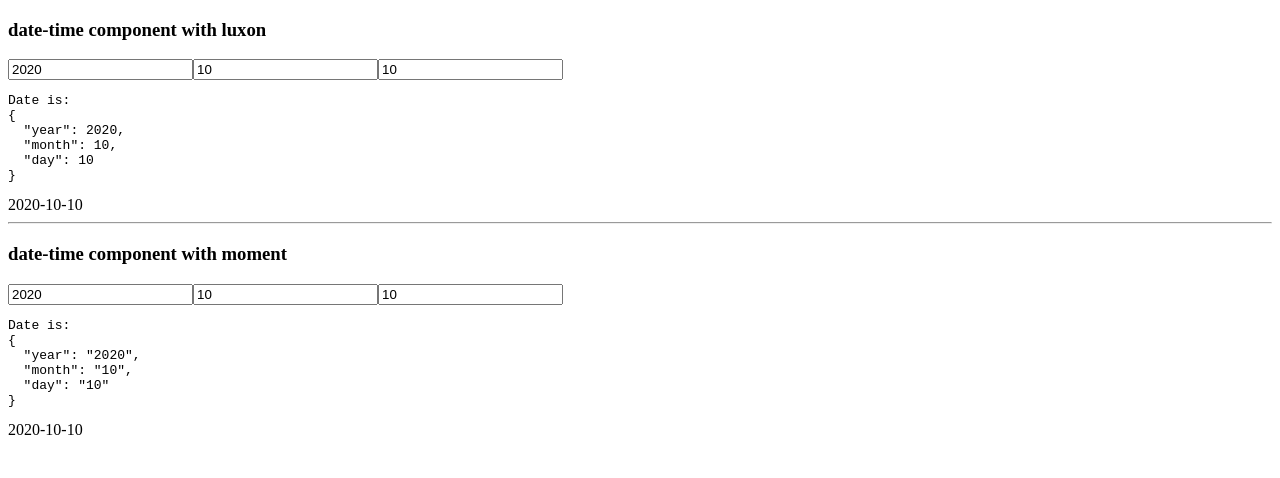
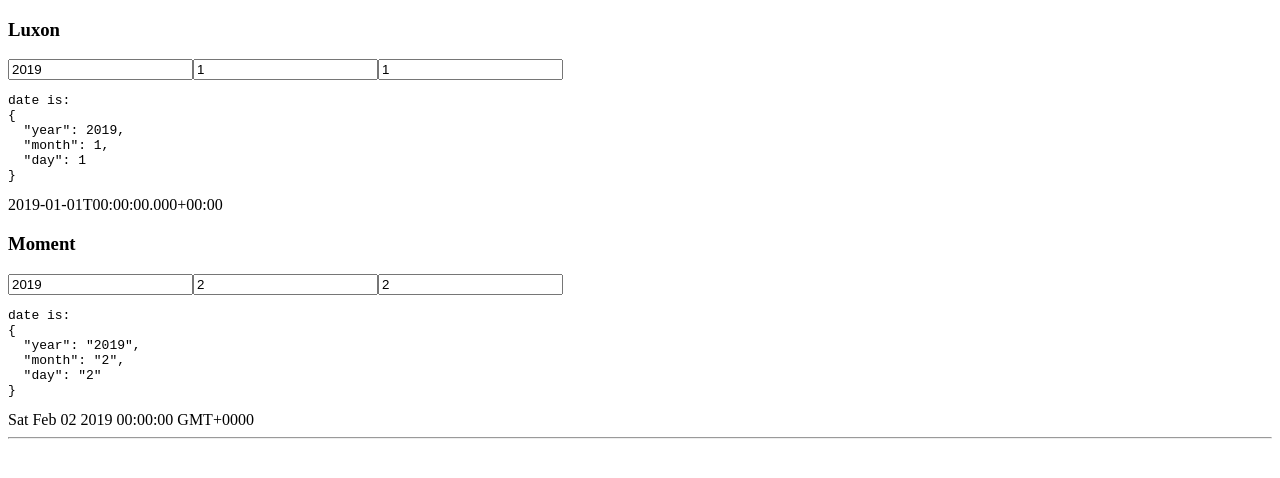
Before and after one commit to lmiller1990/design-pattenrns-for-vuejs, a Vue app: page / in a window 1280 px wide. Shown: the top 478 px of the page. Built offline with nearby package versions, Linux system fonts and the light colour scheme.

Commit message:
finish v-model article

```diff
--- a/examples/App.vue
+++ b/examples/App.vue
@@ -1,38 +1,34 @@
 <template>
-  <h3>date-time component with luxon</h3>
+  <h3>Luxon</h3>
   <date-time
     v-model="dateLuxon"
+    :deserialize="deserialize"
     :serialize="serialize"
-    :deserialize="deserialize"
   />
-  {{ dateLuxon.toFormat('yyyy-MM-dd') }}
+  {{ dateLuxon }}
 
-  <hr />
-
-  <h3>date-time component with moment</h3>
+  <h3>Moment</h3>
   <date-time
     v-model="dateMoment"
+    :deserialize="deserializeMoment"
     :serialize="serializeMoment"
-    :deserialize="deserializeMoment"
   />
-
-    <div v-if="dateMoment.format">
-      {{ dateMoment.format('YYYY-MM-DD') }}
-    </div>
-
+  {{ dateMoment }}
+  <hr />
 </template>
 
 <script>
-import { ref, watch  } from 'vue'
-import dateTime from './date-time.vue'
+import { ref } from 'vue'
 import { DateTime } from 'luxon'
 import moment from 'moment'
+import dateTime from './date-time.vue'
 
 export function serializeMoment(value) {
+  console.log(value)
   const toString = `${value.year}-${value.month.padStart(2, '0')}-${value.day.padStart(2, '0')}`
-  const ser = moment(toString, 'YYYY-MM-DD', true)
-  if (ser.isValid()) {
-    return ser
+  const toObject = moment(toString, 'YYYY-MM-DD', true)
+  if (toObject.isValid()) {
+    return toObject
   }
   return value
 }
@@ -59,6 +55,15 @@
 }
 
 function serialize(value) {
+  try {
+    const obj = DateTime.fromObject(value)
+    if (obj.invalid) {
+      return
+    }
+  } catch {
+    return
+  }
+
   return DateTime.fromObject(value)
 }
 
@@ -66,16 +71,20 @@
   components: { dateTime },
 
   setup() {
-    const dateLuxon = ref(DateTime.local())
-    const dateMoment = ref(moment())
+    const dateLuxon = ref(DateTime.fromObject({
+      year: '2019',
+      month: '01',
+      day: '01',
+    }))
+    const dateMoment = ref(moment('2019-02-02', 'YYYY-MM-DD'))
 
     return {
       dateLuxon,
       serialize,
       deserialize,
       dateMoment,
-      deserializeMoment,
-      serializeMoment
+      serializeMoment,
+      deserializeMoment
     }
   }
 }
--- a/examples/date-time.vue
+++ b/examples/date-time.vue
@@ -1,9 +1,9 @@
 <template>
-  <input v-model="date.year" @input="handle" />
-  <input v-model="date.month" @input="handle" />
-  <input v-model="date.day" @input="handle" />
+  <input :value="date.year" @input="update($event, 'year')" />
+  <input :value="date.month" @input="update($event, 'month')" />
+  <input :value="date.day" @input="update($event, 'day')" />
 <pre>
-Date is:
+date is:
 {{ date }}
 </pre>
 </template>
@@ -29,18 +29,28 @@
     const date = computed(() => {
       return props.deserialize(props.modelValue)
     })
-
-    const handle = () => {
-      const serial = props.serialize(date.value)
-      if (!serial) {
+    const update = ($event, field) => {
+      const { year, month, day } = props.deserialize(props.modelValue)
+      let newValue
+      if (field === 'year') {
+        newValue = { year: $event.target.value, month, day }
+      }
+      if (field === 'month') {
+        newValue = { year, month: $event.target.value, day }
+      }
+      if (field === 'day') {
+        newValue = { year, month, day: $event.target.value }
+      }
+      const asObject = props.serialize(newValue)
+      if (!asObject) {
         return
       }
-      emit('update:modelValue', props.serialize(date.value))
+      emit('update:modelValue', asObject)
     }
 
     return {
-      date,
-      handle
+      update,
+      date
     }
   }
 }
```
Also changed, not shown: 1 other file (tests, documents, lock files or other folders).
